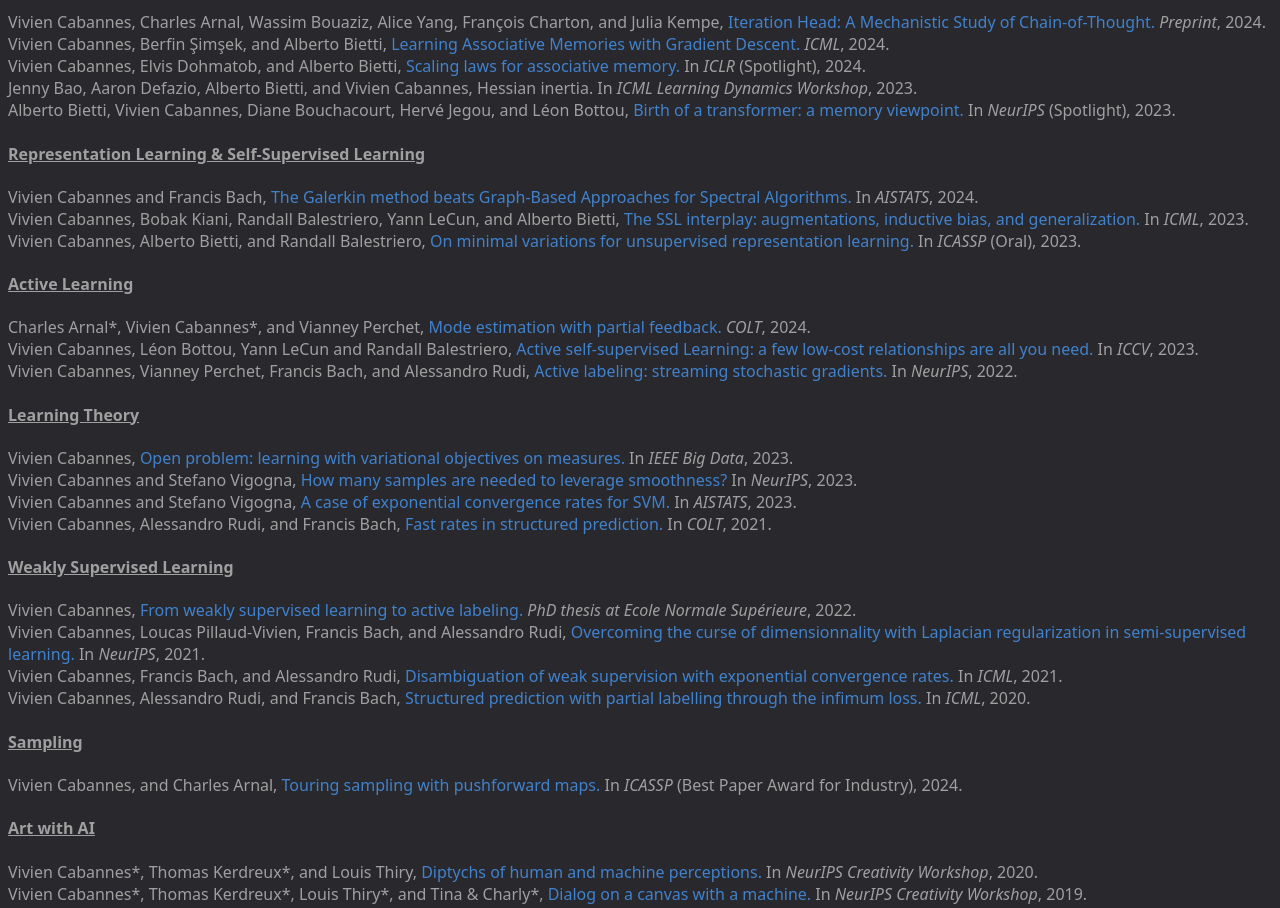
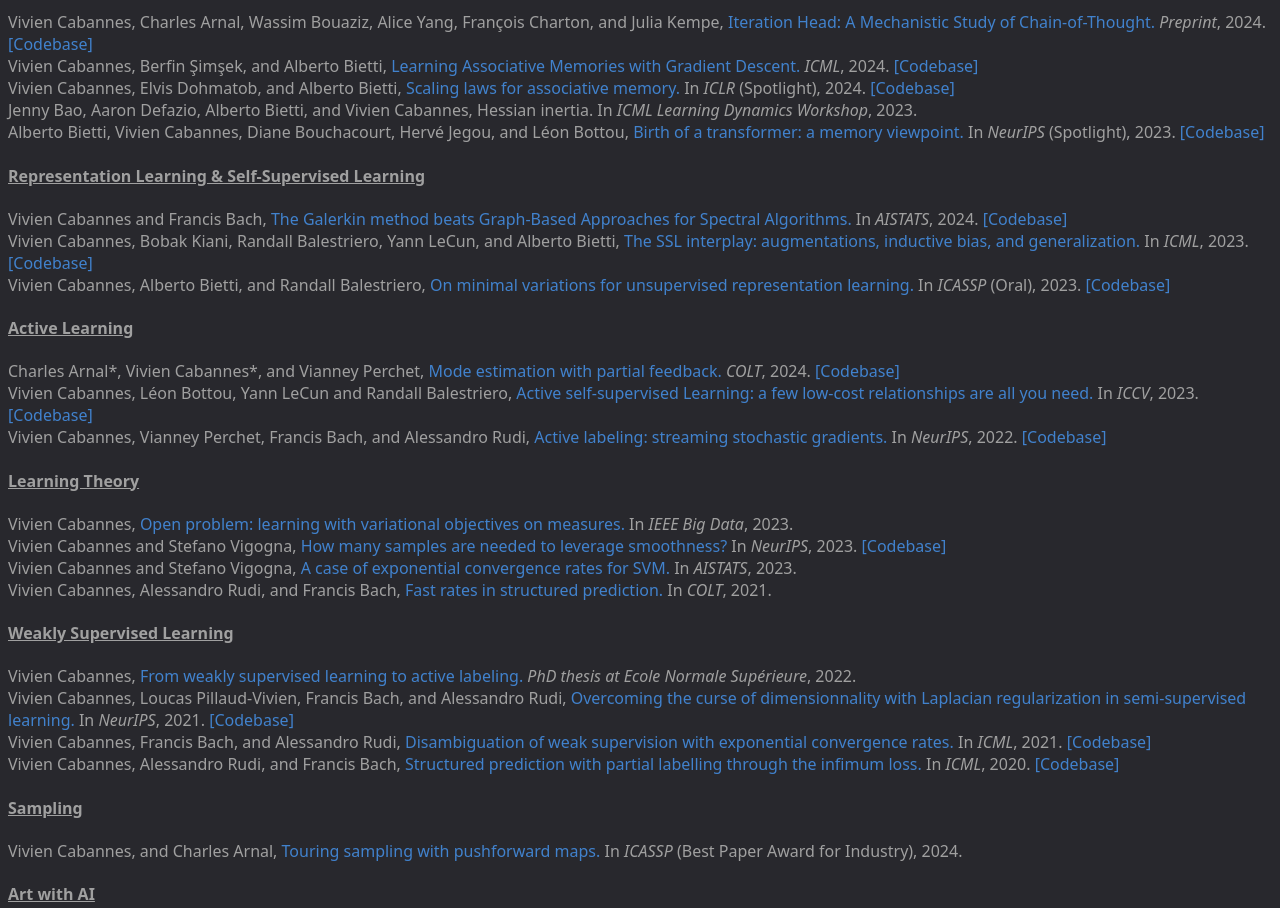
Before and after one commit to VivienCabannes/VivienCabannes.github.io, a plain HTML site: page index.html in a window 1280 px wide. Shown: the part 280-1188 px from the top of the page. Drawn offline with Linux system fonts and the light colour scheme.

Commit message:
codebase pointer

```diff
--- a/index.html
+++ b/index.html
@@ -59,27 +59,35 @@ a:active {
             Vivien Cabannes, Charles Arnal, Wassim Bouaziz, Alice Yang, Fran&ccedil;ois Charton, and Julia Kempe,
 	    <a href="https://arxiv.org/abs/2406.02128">Iteration Head: A Mechanistic Study of Chain-of-Thought.</a>
             <em>Preprint</em>,
-            2024.<br>
+            2024.
+	    <a href="https://github.com/fairinternal/composable-llm">[Codebase]</a>
+	    <br>
 
 	    Vivien Cabannes, Berfin &#350;im&#351;ek, and Alberto Bietti,
 	    <a href="https://arxiv.org/abs/2402.18724">Learning Associative Memories with Gradient Descent.</a>
             <em>ICML</em>,
-            2024.<br>
+            2024.
+	    <a href="https://github.com/facebookresearch/pal/tree/dev/optimization">[Codebase]</a>
+	    <br>
 
             Vivien Cabannes, Elvis Dohmatob, and Alberto Bietti,
             <a href="https://arxiv.org/abs/2310.02984">Scaling laws for associative memory.</a>
             In <em>ICLR</em> (Spotlight),
-            2024.<br>
+            2024.
+	    <a href="https://github.com/facebookresearch/pal/tree/dev/scaling_law">[Codebase]</a>
+	    <br>
 
             Jenny Bao, Aaron Defazio, Alberto Bietti, and Vivien Cabannes,
             Hessian inertia.
             In <em>ICML Learning Dynamics Workshop</em>,
-            2023.<br>
+            2023.
+	    <br>
 
             Alberto Bietti, Vivien Cabannes, Diane Bouchacourt, Herv&#233; Jegou, and L&#233;on Bottou,
             <a href="https://arxiv.org/abs/2306.00802">Birth of a transformer: a memory viewpoint.</a>
             In <em>NeurIPS</em> (Spotlight),
             2023.
+	    <a href="https://github.com/albietz/transformer-birth">[Codebase]</a>
         </p>
         <h4>
             Representation Learning & Self-Supervised Learning
@@ -88,17 +96,22 @@ a:active {
             Vivien Cabannes and Francis Bach,
             <a href="https://arxiv.org/abs/2306.00742">The Galerkin method beats Graph-Based Approaches for Spectral Algorithms.</a>
             In <em>AISTATS</em>,
-            2024.<br>
+            2024.
+	    <a href="https://github.com/VivienCabannes/laplacian">[Codebase]</a>
+	    <br>
 
             Vivien Cabannes, Bobak Kiani, Randall Balestriero, Yann LeCun, and Alberto Bietti,
             <a href="https://arxiv.org/abs/2302.02774">The SSL interplay: augmentations, inductive bias, and generalization.</a>
             In <em>ICML</em>,
-            2023.<br>
+            2023.
+	    <a href="https://github.com/facebookresearch/rates/tree/main/scripts/ssl_interplay">[Codebase]</a>
+	    <br>
 
             Vivien Cabannes, Alberto Bietti, and Randall Balestriero,
             <a href="https://arxiv.org/abs/2211.03782">On minimal variations for unsupervised representation learning.</a>
             In <em>ICASSP</em> (Oral),
             2023.
+	    <a href="https://github.com/facebookresearch/PSSL">[Codebase]</a>
         </p>
         <h4>
             Active Learning
@@ -107,17 +120,22 @@ a:active {
             Charles Arnal*, Vivien Cabannes*, and Vianney Perchet,
             <a href="https://arxiv.org/abs/2402.13079">Mode estimation with partial feedback.</a>
             <em>COLT</em>,
-            2024.<br>
+            2024.
+	    <a href="https://github.com/VivienCabannes/mepf">[Codebase]</a>
+	    <br>
 
             Vivien Cabannes, L&#233;on Bottou, Yann LeCun and Randall Balestriero,
             <a href="https://arxiv.org/abs/2303.15256">Active self-supervised Learning: a few low-cost relationships are all you need.</a>
             In <em>ICCV</em>,
-            2023.<br>
+            2023.
+	    <a href="https://github.com/facebookresearch/rates/tree/main/scripts/active_ssl">[Codebase]</a>
+	    <br>
 
             Vivien Cabannes, Vianney Perchet, Francis Bach, and Alessandro Rudi,
             <a href="https://arxiv.org/abs/2205.13255">Active labeling: streaming stochastic gradients.</a>
             In <em>NeurIPS</em>,
             2022.
+	    <a href="https://github.com/VivienCabannes/active-labeling">[Codebase]</a>
         </p>
         <h4>
             Learning Theory
@@ -126,17 +144,21 @@ a:active {
             Vivien Cabannes,
             <a href="https://arxiv.org/abs/2306.11928">Open problem: learning with variational objectives on measures.</a>
             In <em>IEEE Big Data</em>,
-            2023.<br>
+            2023.
+	    <br>
 
             Vivien Cabannes and Stefano Vigogna,
             <a href="https://arxiv.org/abs/2305.16014">How many samples are needed to leverage smoothness?</a>
             In <em>NeurIPS</em>,
-            2023.<br>
+            2023.
+	    <a href="https://github.com/facebookresearch/rates/tree/main/scripts/samples_for_smoothness">[Codebase]</a>
+	    <br>
 
             Vivien Cabannes and Stefano Vigogna,
             <a href="https://arxiv.org/abs/2205.10055">A case of exponential convergence rates for SVM.</a>
             In <em>AISTATS</em>,
-            2023.<br>
+            2023.
+	    <br>
 
             Vivien Cabannes, Alessandro Rudi, and Francis Bach,
             <a href="https://arxiv.org/abs/2102.00760">Fast rates in structured prediction.</a>
@@ -150,22 +172,28 @@ a:active {
             Vivien Cabannes,
             <a href="https://arxiv.org/abs/2209.11629">From weakly supervised learning to active labeling.</a>
             <em>PhD thesis at Ecole Normale Sup&#233;rieure</em>,
-            2022.<br>
+            2022.
+	    <br>
 
             Vivien Cabannes, Loucas Pillaud-Vivien, Francis Bach, and Alessandro Rudi,
             <a href="https://arxiv.org/abs/2009.04324">Overcoming the curse of dimensionnality with Laplacian regularization in semi-supervised learning.</a>
             In <em>NeurIPS</em>,
-            2021.<br>
+            2021.
+	    <a href="https://github.com/VivienCabannes/partial_labelling">[Codebase]</a>
+	    <br>
 
             Vivien Cabannes, Francis Bach, and Alessandro Rudi,
             <a href="https://arxiv.org/abs/2102.02789">Disambiguation of weak supervision with exponential convergence rates.</a>
             In <em>ICML</em>,
-            2021.<br>
+            2021.
+	    <a href="https://github.com/VivienCabannes/partial_labelling">[Codebase]</a>
+	    <br>
 
             Vivien Cabannes, Alessandro Rudi, and Francis Bach,
             <a href="https://arxiv.org/abs/2003.00920">Structured prediction with partial labelling through the infimum loss.</a>
             In <em>ICML</em>,
             2020.
+	    <a href="https://github.com/VivienCabannes/partial_labelling">[Codebase]</a>
         </p>
         <h4>
             Sampling
@@ -174,7 +202,7 @@ a:active {
             Vivien Cabannes, and Charles Arnal,
             <a href="https://arxiv.org/abs/2311.13845">Touring sampling with pushforward maps.</a>
             In <em>ICASSP</em> (Best Paper Award for Industry),
-            2024.<br>
+            2024.
         </p>
         <h4>
             Art with AI
@@ -183,7 +211,8 @@ a:active {
             Vivien Cabannes*, Thomas Kerdreux*, and Louis Thiry,
             <a href="https://arxiv.org/abs/2010.13864">Diptychs of human and machine perceptions.</a>
             In <em>NeurIPS Creativity Workshop</em>,
-            2020.<br>
+            2020.
+	    <br>
 
             Vivien Cabannes*, Thomas Kerdreux*, Louis Thiry*, and Tina & Charly*,
             <a href="https://arxiv.org/abs/1910.04386">Dialog on a canvas with a machine.</a>
```
